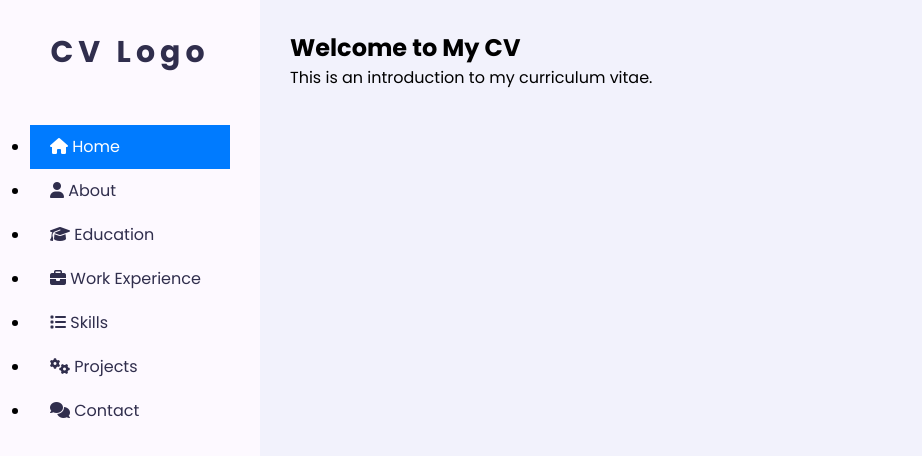
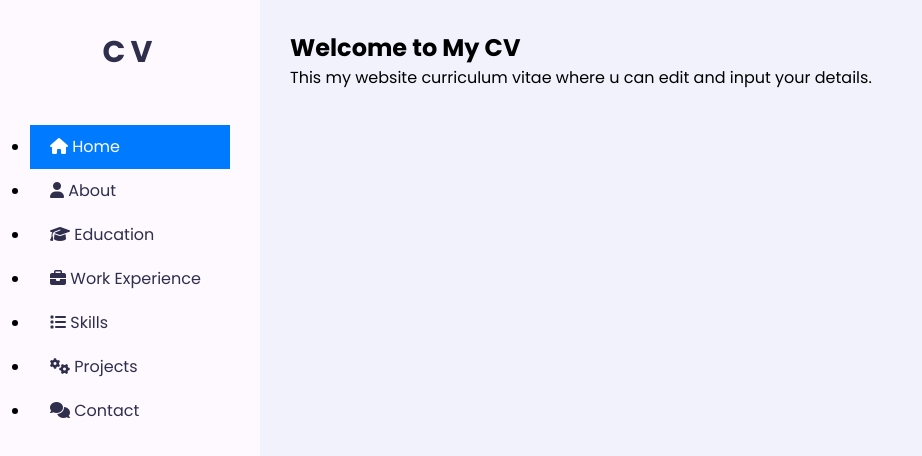
Before and after one commit to Siy-lab/my-cv-website, a website: page index.html in a window 1280 px wide. Shown: the whole page, without its empty margins (0-922 px from the left). Drawn offline with Linux system fonts and the light colour scheme; no server answers.

Commit message:
Update index.html

```diff
--- a/index.html
+++ b/index.html
@@ -11,7 +11,7 @@
     <div class="main-container">
         <div class="aside">
             <div class="logo">
-                <a href="#"><span>CV</span> Logo</a>
+                <a href="#"><span>CV</span></a>
             </div>
             <ul class="nav">
                 <li><a href="#" class="active" onclick="showSection('home')"><i class="fa fa-home"></i> Home</a></li>
@@ -27,7 +27,7 @@
         <div class="main-content">
             <section id="home" class="section active">
                 <h2>Welcome to My CV</h2>
-                <p>This is an introduction to my curriculum vitae.</p>
+                <p>This my website curriculum vitae where u can edit and input your details.</p>
             </section>
 
             <section id="about" class="section hidden">
```
